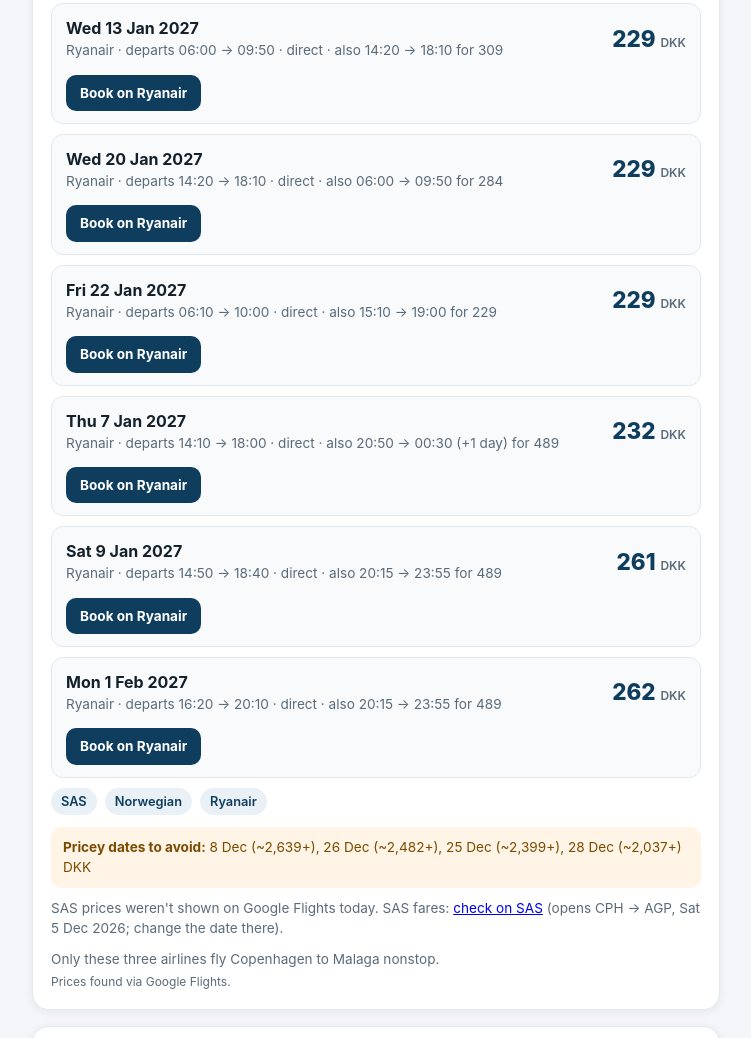
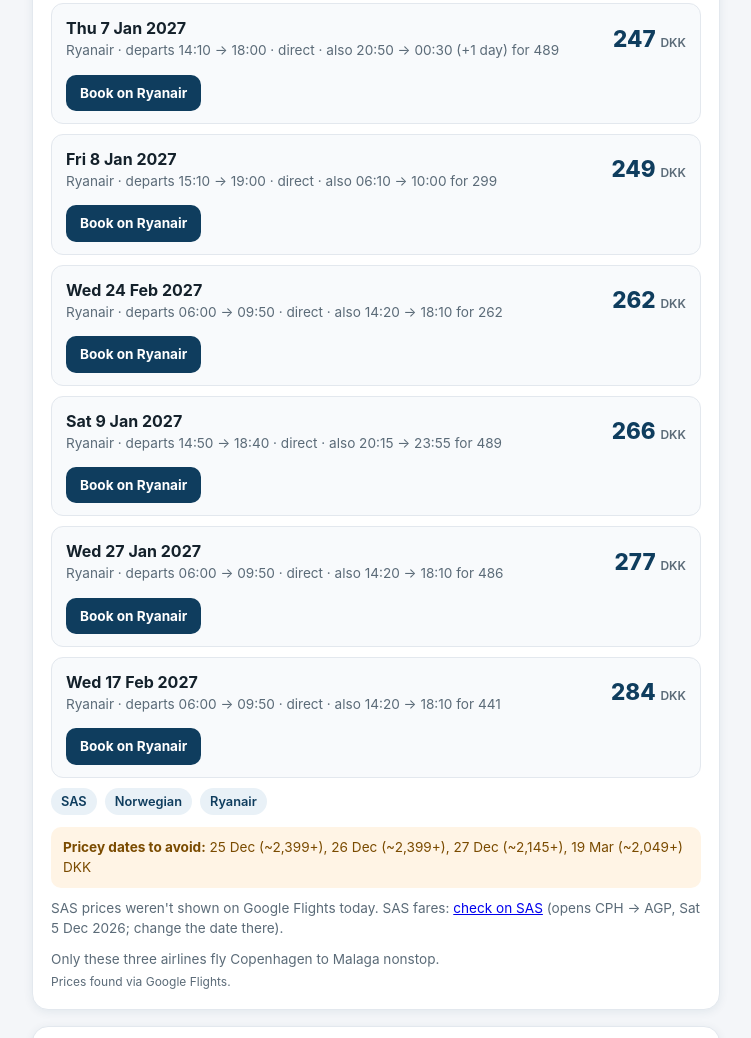
Before and after one commit to ryanvelin2-hash/cph-agp-fares, a plain HTML site: page index.html in a window 1280 px wide. Shown: the part 1731-2769 px from the top of the page, without its empty margins (264-1015 px from the left). Drawn offline with Linux system fonts and the light colour scheme.

Commit message:
Daily fare update 26 Nov 2026

```diff
--- a/index.html
+++ b/index.html
@@ -146,111 +146,111 @@ footer{color:var(--muted);font-size:.8rem;text-align:center;padding:0 16px 32px}
 <!-- ===================== FARE DATA: EDIT HERE ===================== -->
 <script id="fare-data">
 const FARE_DATA = {
-  lastUpdated: "Wed 25 Nov 2026, 9:23 (Copenhagen time, UTC+01:00)",
-  // Best fares (one way, 1 adult, DKK), confirmed live on Google Flights Wed 25 Nov 2026, 9:23 (Copenhagen time, UTC+01:00)
+  lastUpdated: "Thu 26 Nov 2026, 9:14 (Copenhagen time, UTC+01:00)",
+  // Best fares (one way, 1 adult, DKK), confirmed live on Google Flights Thu 26 Nov 2026, 9:14 (Copenhagen time, UTC+01:00)
   best: [
-    { airline: "Ryanair", date: "Wed 6 Jan 2027", dep: "06:00", price: 180, approx: false,
+    { airline: "Ryanair", date: "Wed 6 Jan 2027", dep: "06:00", price: 157, approx: false,
       link: "https://www.ryanair.com/dk/en/trip/flights/select?adults=1&teens=0&children=0&infants=0&dateOut=2027-01-06&isReturn=false&originIata=CPH&destinationIata=AGP" },
-    { airline: "Ryanair", date: "Wed 2 Dec 2026", dep: "06:00", price: 189, approx: false,
-      link: "https://www.ryanair.com/dk/en/trip/flights/select?adults=1&teens=0&children=0&infants=0&dateOut=2026-12-02&isReturn=false&originIata=CPH&destinationIata=AGP" },
+    { airline: "Ryanair", date: "Sun 10 Jan 2027", dep: "18:40", price: 187, approx: false,
+      link: "https://www.ryanair.com/dk/en/trip/flights/select?adults=1&teens=0&children=0&infants=0&dateOut=2027-01-10&isReturn=false&originIata=CPH&destinationIata=AGP" },
     { airline: "Ryanair", date: "Tue 1 Dec 2026", dep: "13:25", price: 202, approx: false,
       link: "https://www.ryanair.com/dk/en/trip/flights/select?adults=1&teens=0&children=0&infants=0&dateOut=2026-12-01&isReturn=false&originIata=CPH&destinationIata=AGP" }
   ],
   // Row format: { airline, date, dep, price, link, note? }. Link date must match the fare date.
-  // Live fares from Google Flights, nonstop, one way, 1 adult, checked Wed 25 Nov 2026, 9:23 (Copenhagen time, UTC+01:00)
+  // Live fares from Google Flights, nonstop, one way, 1 adult, checked Thu 26 Nov 2026, 9:14 (Copenhagen time, UTC+01:00)
   live: [
-    { airline: "Ryanair", date: "Wed 6 Jan 2027", dep: "06:00 → 09:50", price: 180,
+    { airline: "Ryanair", date: "Wed 6 Jan 2027", dep: "06:00 → 09:50", price: 157,
       link: "https://www.ryanair.com/dk/en/trip/flights/select?adults=1&teens=0&children=0&infants=0&dateOut=2027-01-06&isReturn=false&originIata=CPH&destinationIata=AGP",
-      note: "also 14:20 → 18:10 for 411" },
-    { airline: "Ryanair", date: "Wed 2 Dec 2026", dep: "06:00 → 09:50", price: 189,
+      note: "also 14:20 → 18:10 for 434" },
+    { airline: "Ryanair", date: "Sun 10 Jan 2027", dep: "18:40 → 22:30", price: 187,
+      link: "https://www.ryanair.com/dk/en/trip/flights/select?adults=1&teens=0&children=0&infants=0&dateOut=2027-01-10&isReturn=false&originIata=CPH&destinationIata=AGP",
+      note: "also 18:40 → 22:30 for 195" },
+    { airline: "Ryanair", date: "Tue 1 Dec 2026", dep: "13:25 → 17:15", price: 202,
+      link: "https://www.ryanair.com/dk/en/trip/flights/select?adults=1&teens=0&children=0&infants=0&dateOut=2026-12-01&isReturn=false&originIata=CPH&destinationIata=AGP",
+      note: "also 13:25 → 17:15 for 210" },
+    { airline: "Ryanair", date: "Wed 20 Jan 2027", dep: "14:20 → 18:10", price: 229,
+      link: "https://www.ryanair.com/dk/en/trip/flights/select?adults=1&teens=0&children=0&infants=0&dateOut=2027-01-20&isReturn=false&originIata=CPH&destinationIata=AGP",
+      note: "also 06:00 → 09:50 for 299" },
+    { airline: "Ryanair", date: "Wed 2 Dec 2026", dep: "06:00 → 09:50", price: 237,
       link: "https://www.ryanair.com/dk/en/trip/flights/select?adults=1&teens=0&children=0&infants=0&dateOut=2026-12-02&isReturn=false&originIata=CPH&destinationIata=AGP",
       note: "also 14:20 → 18:10 for 283" },
-    { airline: "Ryanair", date: "Tue 1 Dec 2026", dep: "13:25 → 17:15", price: 202,
-      link: "https://www.ryanair.com/dk/en/trip/flights/select?adults=1&teens=0&children=0&infants=0&dateOut=2026-12-01&isReturn=false&originIata=CPH&destinationIata=AGP",
-      note: "also 11:20 → 15:00 for 669" },
-    { airline: "Ryanair", date: "Sun 10 Jan 2027", dep: "18:40 → 22:30", price: 217,
-      link: "https://www.ryanair.com/dk/en/trip/flights/select?adults=1&teens=0&children=0&infants=0&dateOut=2027-01-10&isReturn=false&originIata=CPH&destinationIata=AGP",
-      note: "also 20:15 → 23:55 for 489" },
-    { airline: "Ryanair", date: "Tue 5 Jan 2027", dep: "13:25 → 17:15", price: 229,
-      link: "https://www.ryanair.com/dk/en/trip/flights/select?adults=1&teens=0&children=0&infants=0&dateOut=2027-01-05&isReturn=false&originIata=CPH&destinationIata=AGP",
-      note: "also 20:15 → 23:55 for 489" },
-    { airline: "Ryanair", date: "Fri 8 Jan 2027", dep: "15:10 → 19:00", price: 229,
+    { airline: "Ryanair", date: "Fri 22 Jan 2027", dep: "15:10 → 19:00", price: 245,
+      link: "https://www.ryanair.com/dk/en/trip/flights/select?adults=1&teens=0&children=0&infants=0&dateOut=2027-01-22&isReturn=false&originIata=CPH&destinationIata=AGP",
+      note: "also 06:10 → 10:00 for 289" },
+    { airline: "Ryanair", date: "Thu 7 Jan 2027", dep: "14:10 → 18:00", price: 247,
+      link: "https://www.ryanair.com/dk/en/trip/flights/select?adults=1&teens=0&children=0&infants=0&dateOut=2027-01-07&isReturn=false&originIata=CPH&destinationIata=AGP",
+      note: "also 20:50 → 00:30 (+1 day) for 489" },
+    { airline: "Ryanair", date: "Fri 8 Jan 2027", dep: "15:10 → 19:00", price: 249,
       link: "https://www.ryanair.com/dk/en/trip/flights/select?adults=1&teens=0&children=0&infants=0&dateOut=2027-01-08&isReturn=false&originIata=CPH&destinationIata=AGP",
       note: "also 06:10 → 10:00 for 299" },
-    { airline: "Ryanair", date: "Wed 13 Jan 2027", dep: "06:00 → 09:50", price: 229,
-      link: "https://www.ryanair.com/dk/en/trip/flights/select?adults=1&teens=0&children=0&infants=0&dateOut=2027-01-13&isReturn=false&originIata=CPH&destinationIata=AGP",
-      note: "also 14:20 → 18:10 for 309" },
-    { airline: "Ryanair", date: "Wed 20 Jan 2027", dep: "14:20 → 18:10", price: 229,
-      link: "https://www.ryanair.com/dk/en/trip/flights/select?adults=1&teens=0&children=0&infants=0&dateOut=2027-01-20&isReturn=false&originIata=CPH&destinationIata=AGP",
-      note: "also 06:00 → 09:50 for 284" },
-    { airline: "Ryanair", date: "Fri 22 Jan 2027", dep: "06:10 → 10:00", price: 229,
-      link: "https://www.ryanair.com/dk/en/trip/flights/select?adults=1&teens=0&children=0&infants=0&dateOut=2027-01-22&isReturn=false&originIata=CPH&destinationIata=AGP",
-      note: "also 15:10 → 19:00 for 229" },
-    { airline: "Ryanair", date: "Thu 7 Jan 2027", dep: "14:10 → 18:00", price: 232,
-      link: "https://www.ryanair.com/dk/en/trip/flights/select?adults=1&teens=0&children=0&infants=0&dateOut=2027-01-07&isReturn=false&originIata=CPH&destinationIata=AGP",
-      note: "also 20:50 → 00:30 (+1 day) for 489" },
-    { airline: "Ryanair", date: "Sat 9 Jan 2027", dep: "14:50 → 18:40", price: 261,
+    { airline: "Ryanair", date: "Wed 24 Feb 2027", dep: "06:00 → 09:50", price: 262,
+      link: "https://www.ryanair.com/dk/en/trip/flights/select?adults=1&teens=0&children=0&infants=0&dateOut=2027-02-24&isReturn=false&originIata=CPH&destinationIata=AGP",
+      note: "also 14:20 → 18:10 for 262" },
+    { airline: "Ryanair", date: "Sat 9 Jan 2027", dep: "14:50 → 18:40", price: 266,
       link: "https://www.ryanair.com/dk/en/trip/flights/select?adults=1&teens=0&children=0&infants=0&dateOut=2027-01-09&isReturn=false&originIata=CPH&destinationIata=AGP",
       note: "also 20:15 → 23:55 for 489" },
-    { airline: "Ryanair", date: "Mon 1 Feb 2027", dep: "16:20 → 20:10", price: 262,
-      link: "https://www.ryanair.com/dk/en/trip/flights/select?adults=1&teens=0&children=0&infants=0&dateOut=2027-02-01&isReturn=false&originIata=CPH&destinationIata=AGP",
-      note: "also 20:15 → 23:55 for 489" }
+    { airline: "Ryanair", date: "Wed 27 Jan 2027", dep: "06:00 → 09:50", price: 277,
+      link: "https://www.ryanair.com/dk/en/trip/flights/select?adults=1&teens=0&children=0&infants=0&dateOut=2027-01-27&isReturn=false&originIata=CPH&destinationIata=AGP",
+      note: "also 14:20 → 18:10 for 486" },
+    { airline: "Ryanair", date: "Wed 17 Feb 2027", dep: "06:00 → 09:50", price: 284,
+      link: "https://www.ryanair.com/dk/en/trip/flights/select?adults=1&teens=0&children=0&infants=0&dateOut=2027-02-17&isReturn=false&originIata=CPH&destinationIata=AGP",
+      note: "also 14:20 → 18:10 for 441" }
   ],
-  avoid: "8 Dec (~2,639+), 26 Dec (~2,482+), 25 Dec (~2,399+), 28 Dec (~2,037+)",
+  avoid: "25 Dec (~2,399+), 26 Dec (~2,399+), 27 Dec (~2,145+), 19 Mar (~2,049+)",
   sasOutLink: "https://www.flysas.com/dk-en/book/flights?search=OW_CPH-AGP-20261205_a1c0i0y0&view=upsell&bookingFlow=revenue",
 
-  // RETURN: Malaga (AGP) to Copenhagen (CPH), Google Flights, nonstop, one way, 1 adult, checked Wed 25 Nov 2026, 9:23 (Copenhagen time, UTC+01:00)
+  // RETURN: Malaga (AGP) to Copenhagen (CPH), Google Flights, nonstop, one way, 1 adult, checked Thu 26 Nov 2026, 9:14 (Copenhagen time, UTC+01:00)
   returnLive: [
+    { airline: "Ryanair", date: "Thu 10 Dec 2026", dep: "20:40 → 00:25 (+1 day)", price: 135,
+      link: "https://www.ryanair.com/dk/en/trip/flights/select?adults=1&teens=0&children=0&infants=0&dateOut=2026-12-10&isReturn=false&originIata=AGP&destinationIata=CPH",
+      note: "also 15:50 → 19:30 for 481" },
     { airline: "Ryanair", date: "Wed 16 Dec 2026", dep: "18:45 → 22:30", price: 135,
       link: "https://www.ryanair.com/dk/en/trip/flights/select?adults=1&teens=0&children=0&infants=0&dateOut=2026-12-16&isReturn=false&originIata=AGP&destinationIata=CPH",
-      note: "also 10:25 → 14:10 for 172" },
+      note: "also 10:25 → 14:10 for 150" },
     { airline: "Ryanair", date: "Thu 17 Dec 2026", dep: "20:40 → 00:25 (+1 day)", price: 135,
       link: "https://www.ryanair.com/dk/en/trip/flights/select?adults=1&teens=0&children=0&infants=0&dateOut=2026-12-17&isReturn=false&originIata=AGP&destinationIata=CPH",
-      note: "also 12:25 → 16:05 for 325" },
-    { airline: "Ryanair", date: "Thu 10 Dec 2026", dep: "20:40 → 00:25 (+1 day)", price: 142,
-      link: "https://www.ryanair.com/dk/en/trip/flights/select?adults=1&teens=0&children=0&infants=0&dateOut=2026-12-10&isReturn=false&originIata=AGP&destinationIata=CPH",
-      note: "also 15:50 → 19:30 for 482" },
+      note: "also 12:25 → 16:05 for 324" },
     { airline: "Ryanair", date: "Fri 18 Dec 2026", dep: "19:35 → 23:20", price: 150,
       link: "https://www.ryanair.com/dk/en/trip/flights/select?adults=1&teens=0&children=0&infants=0&dateOut=2026-12-18&isReturn=false&originIata=AGP&destinationIata=CPH",
-      note: "also 10:35 → 14:20 for 202" },
+      note: "also 10:35 → 14:20 for 180" },
     { airline: "Ryanair", date: "Mon 21 Dec 2026", dep: "06:25 → 10:10", price: 150,
       link: "https://www.ryanair.com/dk/en/trip/flights/select?adults=1&teens=0&children=0&infants=0&dateOut=2026-12-21&isReturn=false&originIata=AGP&destinationIata=CPH",
       note: "also 20:45 → 00:30 (+1 day) for 150" },
-    { airline: "Ryanair", date: "Fri 12 Feb 2027", dep: "19:35 → 23:20", price: 165,
+    { airline: "Ryanair", date: "Fri 12 Feb 2027", dep: "19:35 → 23:20", price: 172,
       link: "https://www.ryanair.com/dk/en/trip/flights/select?adults=1&teens=0&children=0&infants=0&dateOut=2027-02-12&isReturn=false&originIata=AGP&destinationIata=CPH",
       note: "also 10:35 → 14:20 for 262" },
-    { airline: "Ryanair", date: "Fri 29 Jan 2027", dep: "19:35 → 23:20", price: 172,
-      link: "https://www.ryanair.com/dk/en/trip/flights/select?adults=1&teens=0&children=0&infants=0&dateOut=2027-01-29&isReturn=false&originIata=AGP&destinationIata=CPH",
-      note: "also 10:35 → 14:20 for 240" },
-    { airline: "Ryanair", date: "Mon 15 Feb 2027", dep: "20:45 → 00:30 (+1 day)", price: 172,
+    { airline: "Ryanair", date: "Fri 22 Jan 2027", dep: "10:35 → 14:20", price: 180,
+      link: "https://www.ryanair.com/dk/en/trip/flights/select?adults=1&teens=0&children=0&infants=0&dateOut=2027-01-22&isReturn=false&originIata=AGP&destinationIata=CPH",
+      note: "also 19:35 → 23:20 for 277" },
+    { airline: "Ryanair", date: "Mon 15 Feb 2027", dep: "20:45 → 00:30 (+1 day)", price: 180,
       link: "https://www.ryanair.com/dk/en/trip/flights/select?adults=1&teens=0&children=0&infants=0&dateOut=2027-02-15&isReturn=false&originIata=AGP&destinationIata=CPH",
-      note: "also 06:55 → 10:35 for 325" },
-    { airline: "Ryanair", date: "Thu 21 Jan 2027", dep: "20:40 → 00:25 (+1 day)", price: 180,
-      link: "https://www.ryanair.com/dk/en/trip/flights/select?adults=1&teens=0&children=0&infants=0&dateOut=2027-01-21&isReturn=false&originIata=AGP&destinationIata=CPH",
-      note: "also 12:25 → 16:05 for 325" },
-    { airline: "Ryanair", date: "Fri 22 Jan 2027", dep: "10:35 → 14:20", price: 187,
-      link: "https://www.ryanair.com/dk/en/trip/flights/select?adults=1&teens=0&children=0&infants=0&dateOut=2027-01-22&isReturn=false&originIata=AGP&destinationIata=CPH",
-      note: "also 19:35 → 23:20 for 270" },
-    { airline: "Ryanair", date: "Wed 20 Jan 2027", dep: "18:45 → 22:30", price: 195,
-      link: "https://www.ryanair.com/dk/en/trip/flights/select?adults=1&teens=0&children=0&infants=0&dateOut=2027-01-20&isReturn=false&originIata=AGP&destinationIata=CPH",
-      note: "also 10:25 → 14:10 for 225" },
+      note: "also 06:55 → 10:35 for 324" },
+    { airline: "Ryanair", date: "Sat 12 Dec 2026", dep: "19:15 → 23:00", price: 187,
+      link: "https://www.ryanair.com/dk/en/trip/flights/select?adults=1&teens=0&children=0&infants=0&dateOut=2026-12-12&isReturn=false&originIata=AGP&destinationIata=CPH",
+      note: "also 19:15 → 23:00 for 195" },
+    { airline: "Ryanair", date: "Tue 15 Dec 2026", dep: "18:10 → 21:55", price: 187,
+      link: "https://www.ryanair.com/dk/en/trip/flights/select?adults=1&teens=0&children=0&infants=0&dateOut=2026-12-15&isReturn=false&originIata=AGP&destinationIata=CPH",
+      note: "also 06:55 → 10:35 for 324" },
     { airline: "Ryanair", date: "Fri 5 Feb 2027", dep: "19:35 → 23:20", price: 195,
       link: "https://www.ryanair.com/dk/en/trip/flights/select?adults=1&teens=0&children=0&infants=0&dateOut=2027-02-05&isReturn=false&originIata=AGP&destinationIata=CPH",
-      note: "also 10:35 → 14:20 for 232" },
-    { airline: "Ryanair", date: "Tue 15 Dec 2026", dep: "18:10 → 21:55", price: 210,
-      link: "https://www.ryanair.com/dk/en/trip/flights/select?adults=1&teens=0&children=0&infants=0&dateOut=2026-12-15&isReturn=false&originIata=AGP&destinationIata=CPH",
-      note: "also 06:55 → 10:35 for 325" },
+      note: "also 10:35 → 14:20 for 240" },
+    { airline: "Ryanair", date: "Wed 20 Jan 2027", dep: "18:45 → 22:30", price: 202,
+      link: "https://www.ryanair.com/dk/en/trip/flights/select?adults=1&teens=0&children=0&infants=0&dateOut=2027-01-20&isReturn=false&originIata=AGP&destinationIata=CPH",
+      note: "also 18:45 → 22:30 for 210" },
+    { airline: "Ryanair", date: "Wed 3 Feb 2027", dep: "18:45 → 22:30", price: 209,
+      link: "https://www.ryanair.com/dk/en/trip/flights/select?adults=1&teens=0&children=0&infants=0&dateOut=2027-02-03&isReturn=false&originIata=AGP&destinationIata=CPH",
+      note: "also 18:45 → 22:30 for 225" },
     { airline: "Ryanair", date: "Sat 23 Jan 2027", dep: "19:15 → 23:00", price: 210,
       link: "https://www.ryanair.com/dk/en/trip/flights/select?adults=1&teens=0&children=0&infants=0&dateOut=2027-01-23&isReturn=false&originIata=AGP&destinationIata=CPH",
-      note: "also 06:55 → 10:35 for 325" },
-    { airline: "Ryanair", date: "Sat 12 Dec 2026", dep: "19:15 → 23:00", price: 217,
-      link: "https://www.ryanair.com/dk/en/trip/flights/select?adults=1&teens=0&children=0&infants=0&dateOut=2026-12-12&isReturn=false&originIata=AGP&destinationIata=CPH",
-      note: "also 06:55 → 10:35 for 325" },
-    { airline: "Ryanair", date: "Fri 11 Dec 2026", dep: "10:35 → 14:20", price: 225,
-      link: "https://www.ryanair.com/dk/en/trip/flights/select?adults=1&teens=0&children=0&infants=0&dateOut=2026-12-11&isReturn=false&originIata=AGP&destinationIata=CPH",
-      note: "also 19:35 → 23:20 for 314" }
+      note: "also 06:55 → 10:35 for 324" },
+    { airline: "Ryanair", date: "Wed 10 Feb 2027", dep: "10:25 → 14:10", price: 210,
+      link: "https://www.ryanair.com/dk/en/trip/flights/select?adults=1&teens=0&children=0&infants=0&dateOut=2027-02-10&isReturn=false&originIata=AGP&destinationIata=CPH",
+      note: "also 18:45 → 22:30 for 262" },
+    { airline: "Ryanair", date: "Thu 21 Jan 2027", dep: "20:40 → 00:25 (+1 day)", price: 217,
+      link: "https://www.ryanair.com/dk/en/trip/flights/select?adults=1&teens=0&children=0&infants=0&dateOut=2027-01-21&isReturn=false&originIata=AGP&destinationIata=CPH",
+      note: "also 12:25 → 16:05 for 324" }
   ],
-  returnAvoid: "26 Nov (~2,926+), 25 Nov (~2,500+), 27 Nov (~2,500+), 3 Jan (~2,500+)",
+  returnAvoid: "26 Nov (~4,233+), 3 Jan (~2,499+), 28 Nov (~2,245+), 29 Nov (~2,245+)",
   sasReturnLink: "https://www.flysas.com/dk-en/book/flights?search=OW_AGP-CPH-20261212_a1c0i0y0&view=upsell&bookingFlow=revenue"
 };
 </script>
```
